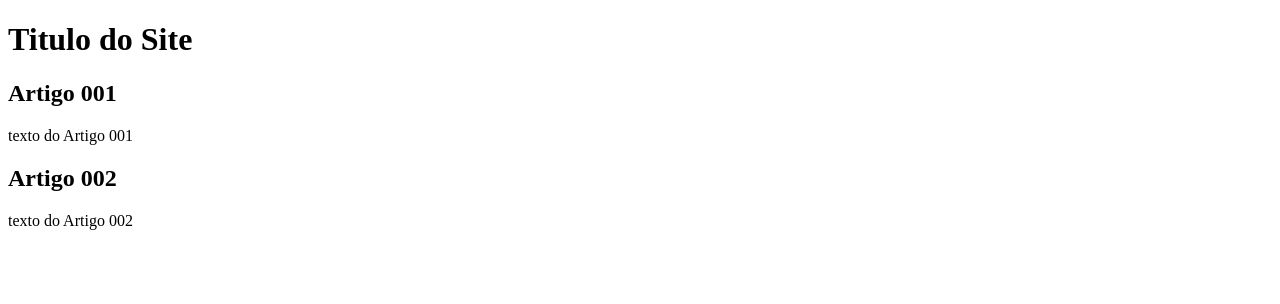
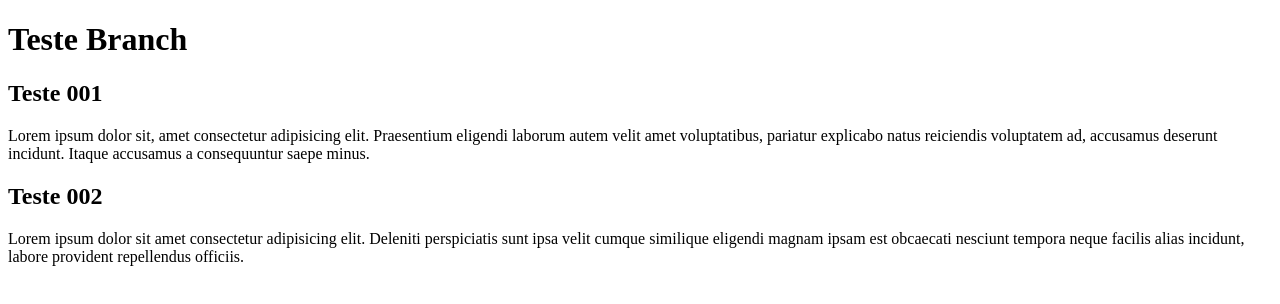
Before and after one commit to WillianCosta12/projeto-site, a plain HTML site: page index.html in a window 1280 px wide. Drawn offline with Linux system fonts and the light colour scheme.

Commit message:
comecei a escrever conteudo

```diff
--- a/index.html
+++ b/index.html
@@ -7,15 +7,15 @@
 </head>
 <body>
     <header>
-        <h1>Titulo do Site</h1>
+        <h1>Teste Branch</h1>
     </header>
     <article>
-        <h1>Artigo 001</h1>
-        <p>texto do Artigo 001</p>
+        <h1>Teste 001</h1>
+        <p>Lorem ipsum dolor sit, amet consectetur adipisicing elit. Praesentium eligendi laborum autem velit amet voluptatibus, pariatur explicabo natus reiciendis voluptatem ad, accusamus deserunt incidunt. Itaque accusamus a consequuntur saepe minus.</p>
     </article>
     <article>
-        <h1>Artigo 002</h1>
-        <p>texto do Artigo 002</p>
+        <h1>Teste 002</h1>
+        <p>Lorem ipsum dolor sit amet consectetur adipisicing elit. Deleniti perspiciatis sunt ipsa velit cumque similique eligendi magnam ipsam est obcaecati nesciunt tempora neque facilis alias incidunt, labore provident repellendus officiis.</p>
     </article>
 </body>
 </html>
```
